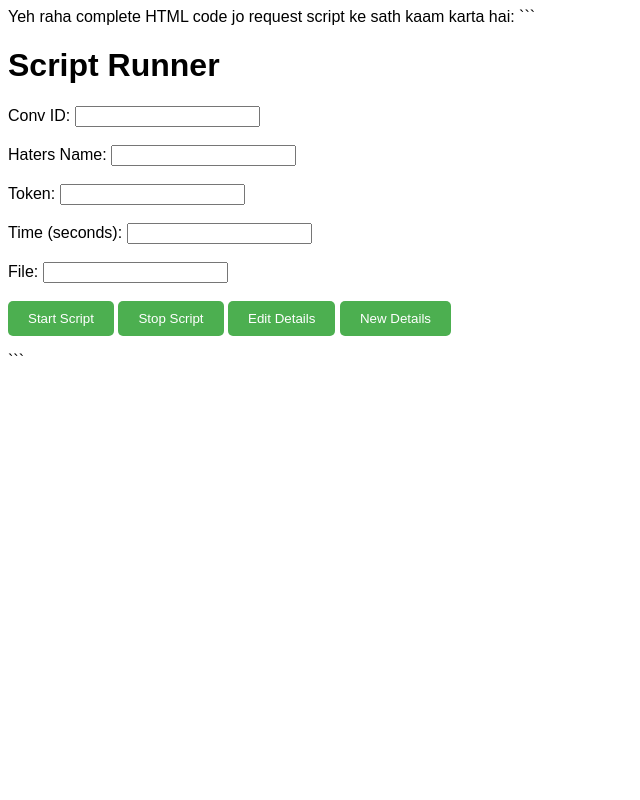
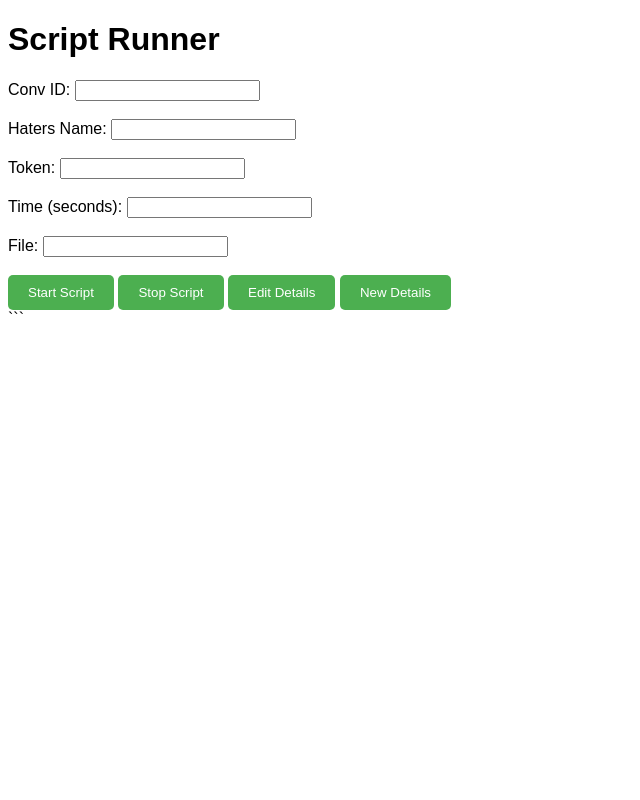
Before and after one commit to mafia-fyter0/Non, a Flask app: template templates/index.html in a window 1280 px wide. Shown: the whole page, without its empty margins (0-640 px from the left). Run offline with Flask 3, Linux system fonts and the light colour scheme; the template is opened without the code that fills it, so the values that code supplies are empty.

Commit message:
Update index.html

````diff
--- a/templates/index.html
+++ b/templates/index.html
@@ -1,6 +1,3 @@
-Yeh raha complete HTML code jo request script ke sath kaam karta hai:
-
-```
 <!DOCTYPE html>
 <html>
 <head>
````
